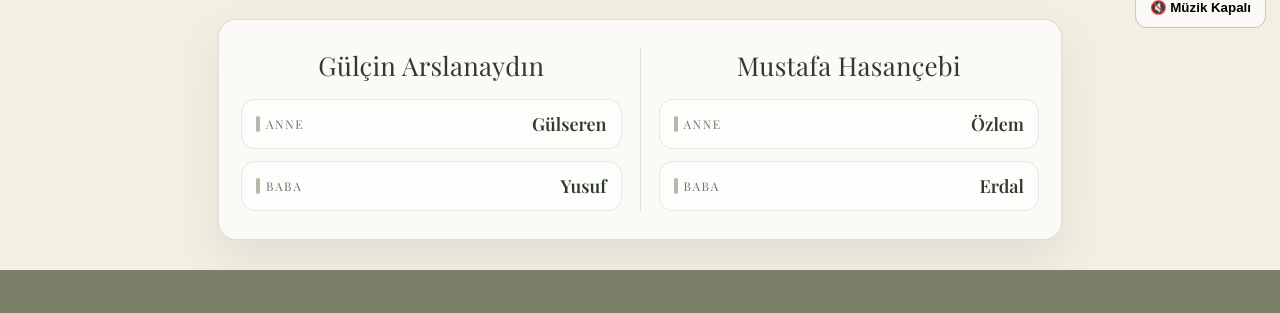
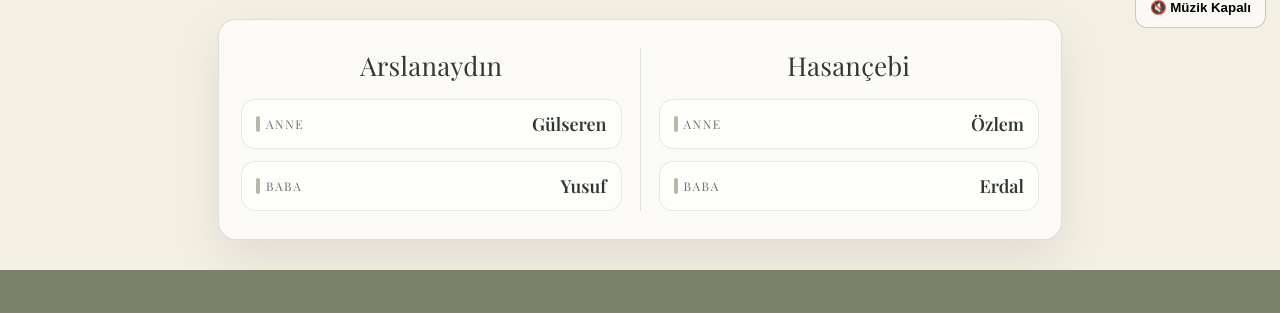
Before and after one commit to dogucebii-commits/gmdavetiye, a plain HTML site: page main.html in a window 1280 px wide. Shown: the part 758-1071 px from the top of the page. Drawn offline with nearby package versions, Linux system fonts and the light colour scheme.

Commit message:
Update main.html

```diff
--- a/main.html
+++ b/main.html
@@ -291,7 +291,7 @@
       <div class="card families-card" style="margin-top:22px;">
         <div class="families-grid">
           <div class="family-col">
-            <div class="family-head">Gülçin Arslanaydın</div>
+            <div class="family-head"> Arslanaydın</div>
             <div class="family-lines">
               <div class="line"><span class="label">Anne</span><span class="value">Gülseren</span></div>
               <div class="line"><span class="label">Baba</span><span class="value">Yusuf</span></div>
@@ -301,7 +301,7 @@
           <div class="family-divider" aria-hidden="true"></div>
 
           <div class="family-col">
-            <div class="family-head">Mustafa Hasançebi</div>
+            <div class="family-head"> Hasançebi</div>
             <div class="family-lines">
               <div class="line"><span class="label">Anne</span><span class="value">Özlem</span></div>
               <div class="line"><span class="label">Baba</span><span class="value">Erdal</span></div>
```
